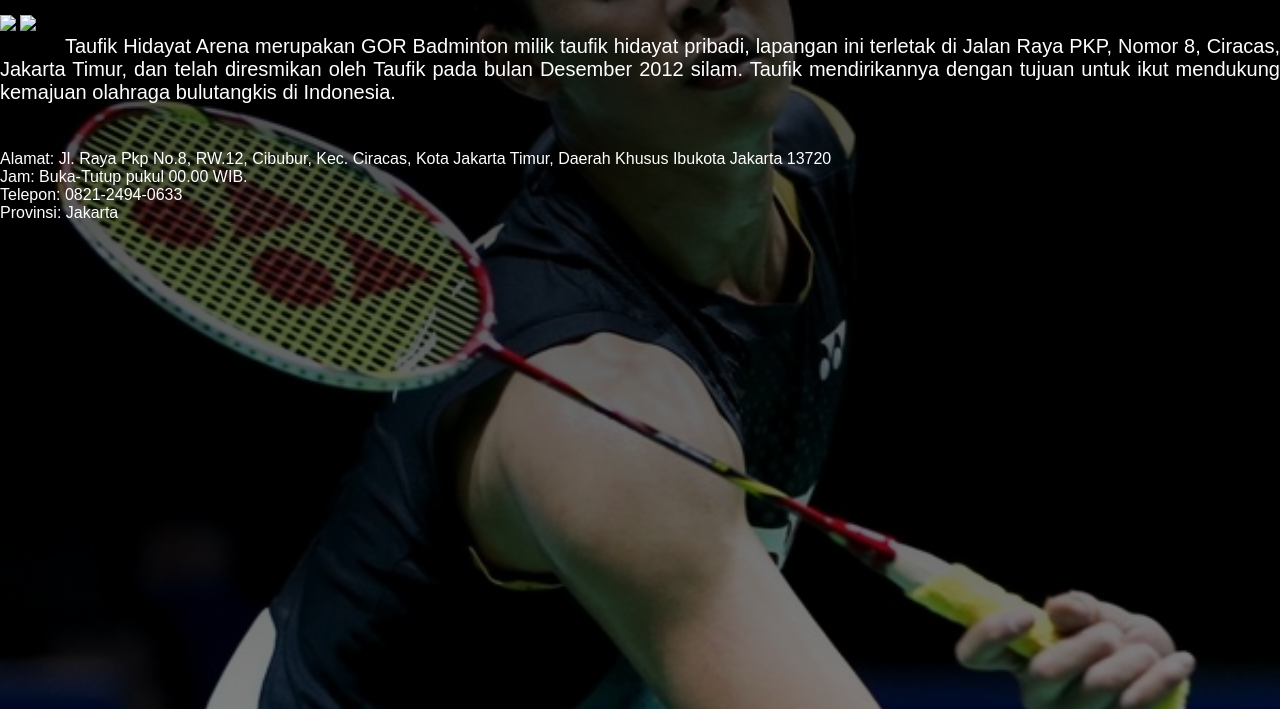
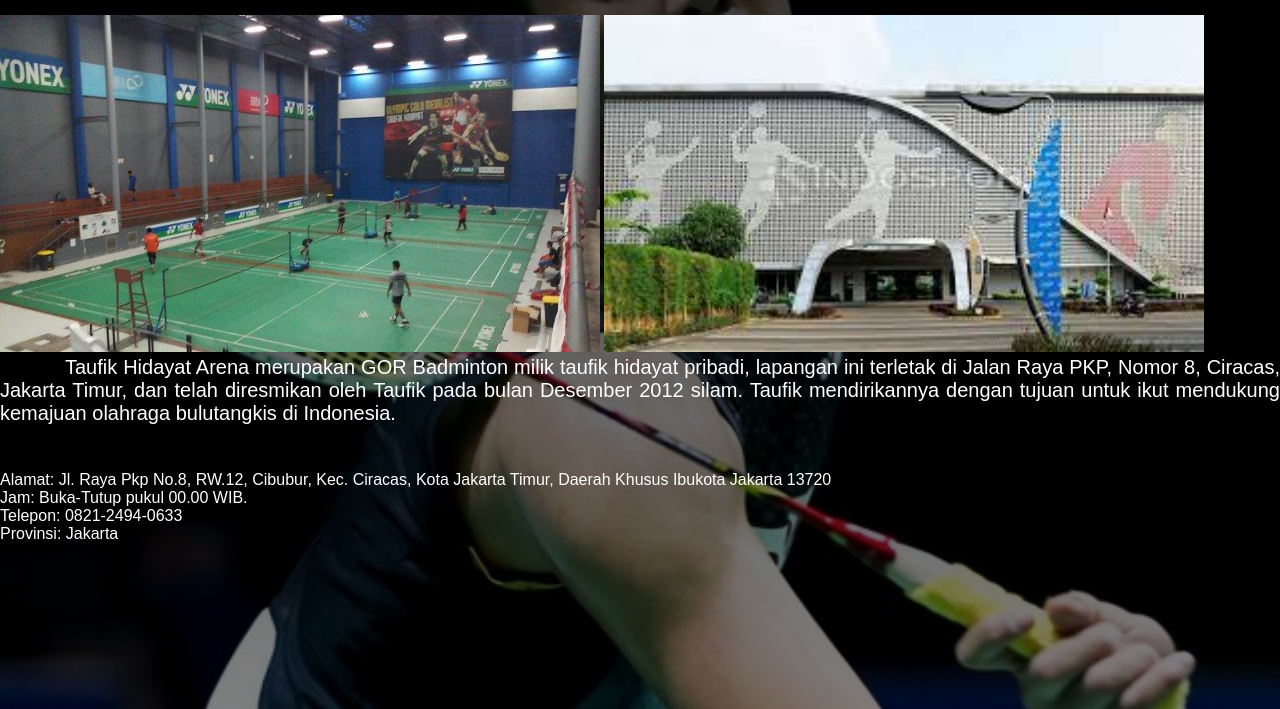
Before and after one commit to websitetaufikhidayat/websitetaufikhidayat.github.io, a plain HTML site: page arena.html in a window 1280 px wide. Shown: the part 91-800 px from the top of the page. Drawn offline with Linux system fonts and the light colour scheme.

Commit message:
Update arena.html

```diff
--- a/arena.html
+++ b/arena.html
@@ -10,8 +10,8 @@
 	<div class="arena">
 		<h1>TAUFIK HIDAYAT ARENA</h1>
 		<br>
-		<img src="arena.JPG">
-		<img src="arena2.JPG">
+		<img src="images/arena.JPG">
+		<img src="images/arena2.JPG">
 	<div class="arn">
 		<p align="justify">Taufik Hidayat Arena merupakan GOR Badminton milik taufik hidayat pribadi, lapangan ini terletak di Jalan Raya PKP, Nomor 8, Ciracas, Jakarta Timur, dan telah diresmikan oleh Taufik pada bulan Desember 2012 silam. Taufik mendirikannya dengan tujuan untuk ikut mendukung kemajuan olahraga bulutangkis di Indonesia.<br>
 		<br>
```
